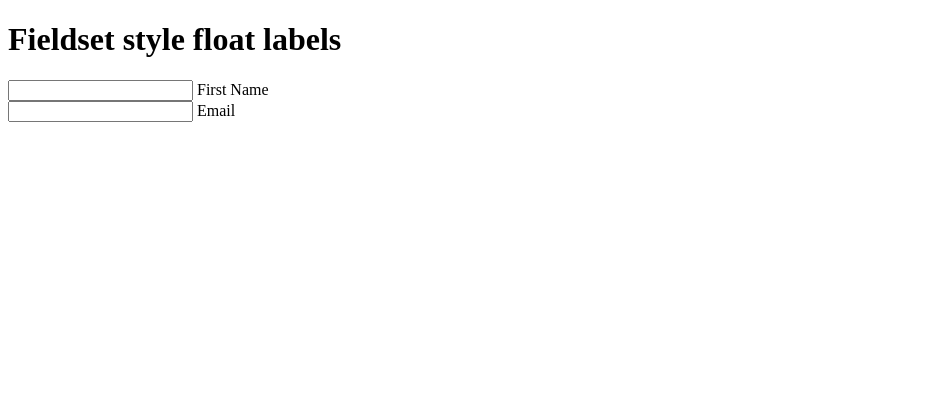
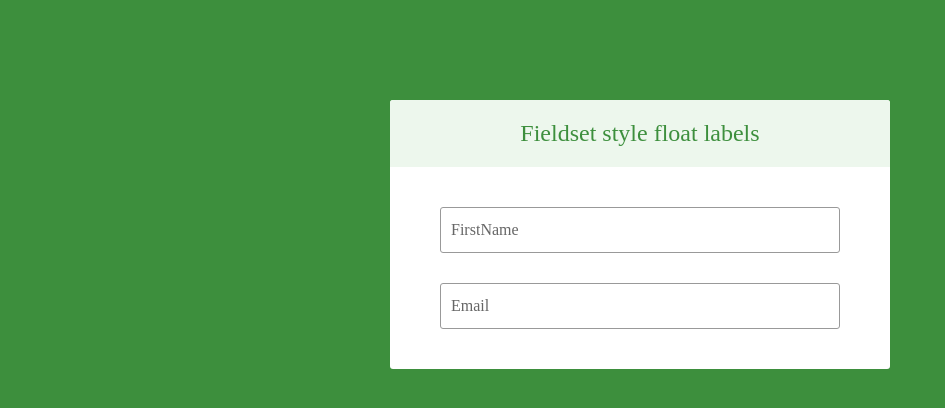
Before and after one commit to BritishPandaChick/animate-float-labels, a plain HTML site: page index.html in a window 1280 px wide. Shown: the whole page, without its empty margins (0-945 px from the left). Drawn offline with nearby package versions, Linux system fonts and the light colour scheme; a web font is replaced by a local one.

Commit message:
Start adding JS and CSS code. Add link to jQuery plugin in index.html file

```diff
--- a/assets/css/style.css
+++ b/assets/css/style.css
@@ -0,0 +1,93 @@
+/*importing Sniglet*/
+@import url("http://fonts.googleapis.com/css?family=Sniglet");
+
+/* basic reset */
+* {
+  margin: 0;
+  padding: 0;
+  box-sizing: border-box;
+}
+
+body {
+  padding-top: 100px;
+  background: hsl(120, 40%, 40%);
+  font-family: Sniglet;
+}
+
+main {
+  width: 500px;
+  margin: 0 auto;
+  padding-bottom: 10px;
+  background: white;
+  border-radius: 3px;
+  overflow: hidden;
+}
+
+h1 {
+  font-size: 24px;
+  font-weight: normal;
+  background: hsl(120, 40%, 95%);
+  color: hsl(120, 40%, 40%);
+  text-align: center;
+  padding: 20px 0;
+  margin-bottom: 40px;
+}
+
+.flp {
+  padding: 0 50px;
+}
+
+/* Let's place the label over the input */
+.flp div {
+  position: relative;
+  margin-bottom: 30px;
+}
+
+.flp input, .flp label {
+  width: 400px;
+  font: inherit;
+  font-size: 16px;
+  line-height: 24px;
+  /* fixed height for FF line height issue. height = 24(lineheight) + 10*2(padding) + 2(border)*/
+  height: 46px;
+  border: 1px solid #999;
+}
+
+.flp input {
+  padding: 10px;
+  outline: none;
+  border-radius: 3px;
+}
+
+.flp label {
+  position: absolute;
+  left: 0;
+  top: 0;
+  /* left/right padding will be 2px less, adjusted by padding on .ch */
+  padding: 10px 8px;
+  border-color: transparent;
+  color: #666;
+  cursor: text;
+}
+
+/* label styles */
+.ch {
+  display: block;
+  float: left;
+  position: relative; /* for upward animation */
+  background: white;
+}
+
+.ch:first-child {
+  padding-left: 2px;
+}
+
+.ch:last-child {
+  padding-right: 2px;
+}
+
+/* active input label */
+.focussed {
+  /* when any input is already focussed clicking on it(label) again won't do anything */
+  pointer-events: none;
+}
--- a/assets/js/script.js
+++ b/assets/js/script.js
@@ -0,0 +1,7 @@
+//breakdown the labels into single character spans
+$(".flp label").each(function(){
+  var sop = '<span class="ch">'; //span opening
+  var scl = '</span>'; //span closing
+  //split the label into single letters and inject span tags around them
+  $(this).html(sop + $(this).html().split("").join(scl+sop) + scl);
+});
--- a/index.html
+++ b/index.html
@@ -21,6 +21,8 @@
 
   <!-- jQuery -->
   <script src="http://thecodeplayer.com/u/js/jquery-1.9.1.min.js" type="text/javascript"></script>
+  <!-- jQuery easing plugin for animation fun -->
+  <script src="http://thecodeplayer.com/u/js/jquery.easing.min.js" type="text/javascript"></script>
   <script src="assets/js/script.js" type="text/javascript"></script>
 </body>
 </html>
```
